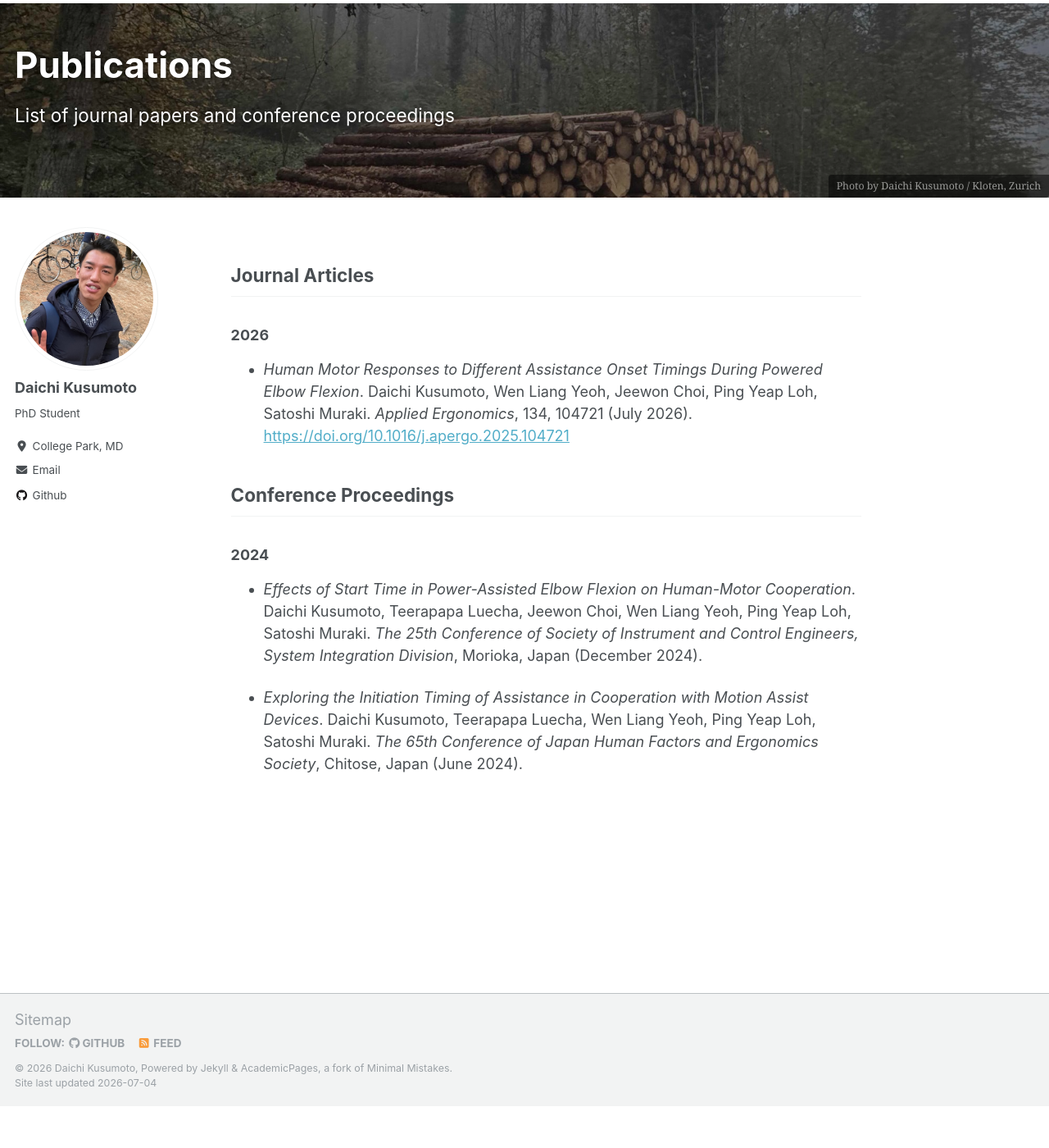
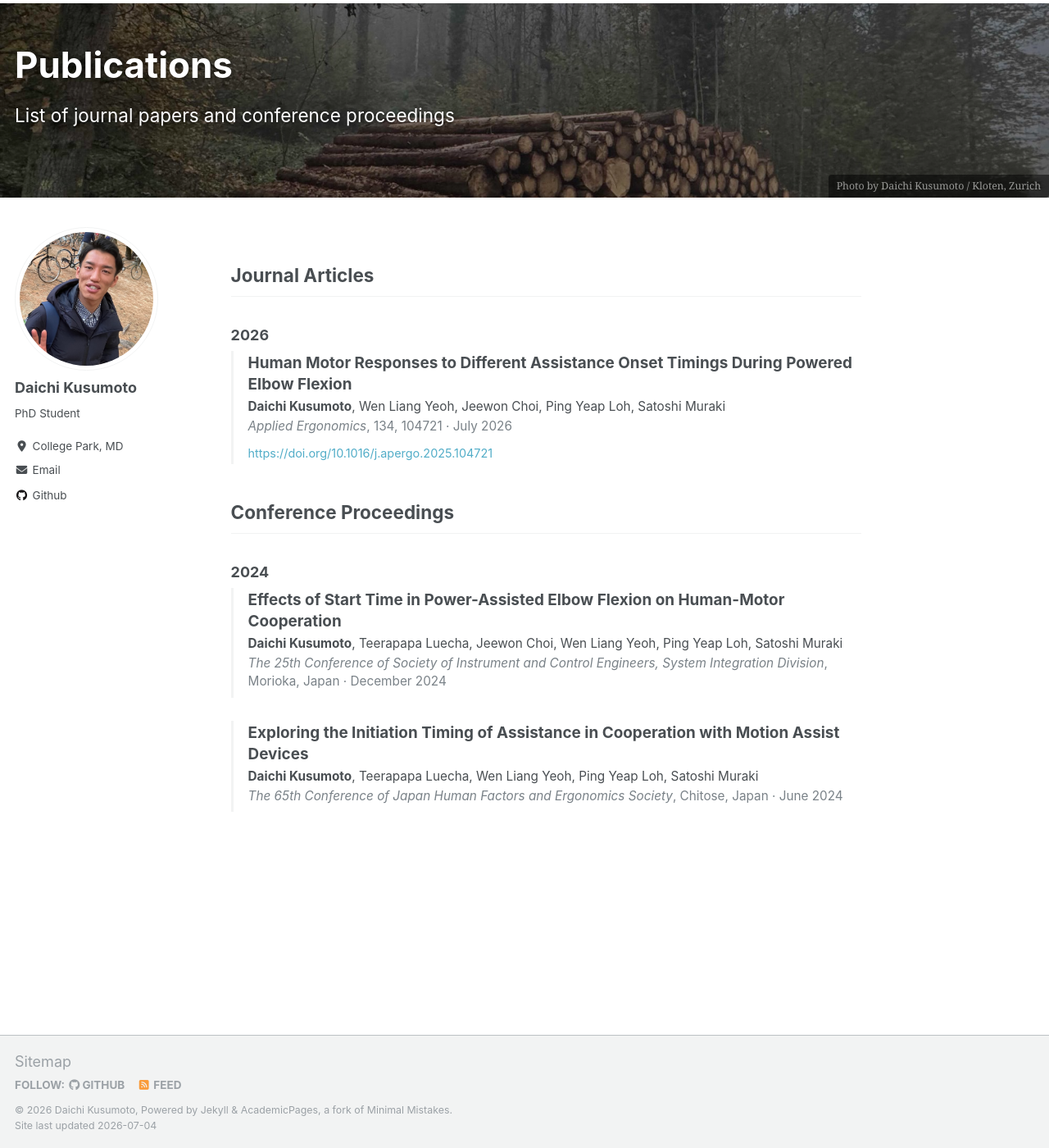
Before and after one commit to bugpiece/bugpiece.github.io, a Jekyll site: the page built from _pages/publications.md, in a window 1280 px wide and 1400 px high, scrolled down 78 px. Shown: the whole window at 82% size. Built offline with Jekyll 4.4.1, drawn with Linux system fonts in a browser that asks for light colours; before the commit the page ends 1427 px from its top, so only the background shows below that.

Commit message:
Redesign publications list for readability
Render each publication as a structured block (bold linked title, authors
with the site owner's name emphasized, italic muted venue, DOI badge)
grouped by year, instead of a flat one-line bullet. Also wire up the
previously-unimported _pub.scss so its styles actually load.

Co-Authored-By: Claude Opus 4.8 <noreply@anthropic.com>

```diff
--- a/_pages/publications.md
+++ b/_pages/publications.md
@@ -16,18 +16,24 @@ How to use jekyll-scholar: https://open-research.gemmadanks.com/tutorials/how-to
 -->
 
 {% assign publications = site.data.publications | sort: "date" | reverse %}
+{% assign me = "Daichi Kusumoto" %}
 
 {% assign journals = publications | where: "type", "journal" %}
 {% if journals.size > 0 %}
 ## Journal Articles
 {% assign current_year = "" %}
 {% for item in journals %}
-  {% assign year = item.date | date: "%Y" %}
-  {% if year != current_year %}
+{% assign year = item.date | date: "%Y" %}
+{% if year != current_year %}
 ### {{ year }}
 {% assign current_year = year %}
-  {% endif %}
-- *{{ item.title }}*. {{ item.authors }}. _{{ item.venue }}_{% if item.volume %}, {{ item.volume }}{% endif %}{% if item.articleno %}, {{ item.articleno }}{% endif %}{% if item.note %}, {{ item.note }}{% endif %} ({{ item.date | date: "%B %Y" }}).{% if item.doi %} [https://doi.org/{{ item.doi }}](https://doi.org/{{ item.doi }}){% endif %}
+{% endif %}
+<div class="pub-item">
+<div class="pub-title">{% if item.doi %}<a href="https://doi.org/{{ item.doi }}">{{ item.title }}</a>{% else %}{{ item.title }}{% endif %}</div>
+<div class="pub-authors">{{ item.authors | replace: me, "<b>Daichi Kusumoto</b>" }}</div>
+<div class="pub-venue"><em>{{ item.venue }}</em>{% if item.volume %}, {{ item.volume }}{% endif %}{% if item.articleno %}, {{ item.articleno }}{% endif %} &middot; {{ item.date | date: "%B %Y" }}{% if item.note %} &middot; {{ item.note }}{% endif %}</div>
+{% if item.doi %}<div class="pub-links"><a href="https://doi.org/{{ item.doi }}">https://doi.org/{{ item.doi }}</a></div>{% endif %}
+</div>
 {% endfor %}
 {% endif %}
 
@@ -36,11 +42,16 @@ How to use jekyll-scholar: https://open-research.gemmadanks.com/tutorials/how-to
 ## Conference Proceedings
 {% assign current_year = "" %}
 {% for item in conferences %}
-  {% assign year = item.date | date: "%Y" %}
-  {% if year != current_year %}
+{% assign year = item.date | date: "%Y" %}
+{% if year != current_year %}
 ### {{ year }}
 {% assign current_year = year %}
-  {% endif %}
-- *{{ item.title }}*. {{ item.authors }}. _{{ item.venue }}_, {{ item.location }} ({{ item.date | date: "%B %Y" }}).
+{% endif %}
+<div class="pub-item">
+<div class="pub-title">{% if item.doi %}<a href="https://doi.org/{{ item.doi }}">{{ item.title }}</a>{% else %}{{ item.title }}{% endif %}</div>
+<div class="pub-authors">{{ item.authors | replace: me, "<b>Daichi Kusumoto</b>" }}</div>
+<div class="pub-venue"><em>{{ item.venue }}</em>{% if item.location %}, {{ item.location }}{% endif %} &middot; {{ item.date | date: "%B %Y" }}{% if item.note %} &middot; {{ item.note }}{% endif %}</div>
+{% if item.doi %}<div class="pub-links"><a href="https://doi.org/{{ item.doi }}">https://doi.org/{{ item.doi }}</a></div>{% endif %}
+</div>
 {% endfor %}
 {% endif %}
--- a/_sass/_pub.scss
+++ b/_sass/_pub.scss
@@ -2,7 +2,58 @@
    For publication page.
    ========================================================================== */
 
-   .pubyear {
+.pub-item {
+    margin: 0 0 1.6em;
+    padding: 0.1em 0 0.1em 1em;
+    border-left: 3px solid $border-color;
+    transition: border-color 0.15s ease;
+
+    &:hover {
+        border-left-color: $primary-color;
+    }
+}
+
+.pub-title {
+    font-size: 1.05em;
+    font-weight: 700;
+    line-height: 1.35;
+    margin-bottom: 0.2em;
+
+    a {
+        color: $text-color;
+        text-decoration: none;
+
+        &:hover {
+            color: $link-color;
+        }
+    }
+}
+
+.pub-authors {
+    font-size: 0.85em;
+    line-height: 1.45;
+    margin-bottom: 0.15em;
+}
+
+.pub-venue {
+    font-size: 0.85em;
+    line-height: 1.45;
+    color: $primary-color;
+    margin-bottom: 0.4em;
+}
+
+.pub-links a {
+    font-size: 0.8em;
+    color: $link-color;
+    word-break: break-all;
+    text-decoration: none;
+
+    &:hover {
+        text-decoration: underline;
+    }
+}
+
+.pubyear {
     color: #7a8288;
     border-bottom: 1px solid #f2f3f3;
 }
--- a/assets/css/main.scss
+++ b/assets/css/main.scss
@@ -33,6 +33,7 @@
 @import "page";
 @import "archive";
 @import "sidebar";
+@import "pub";
 
 @import "vendor/font-awesome/fontawesome";
 @import "vendor/font-awesome/solid";
```
